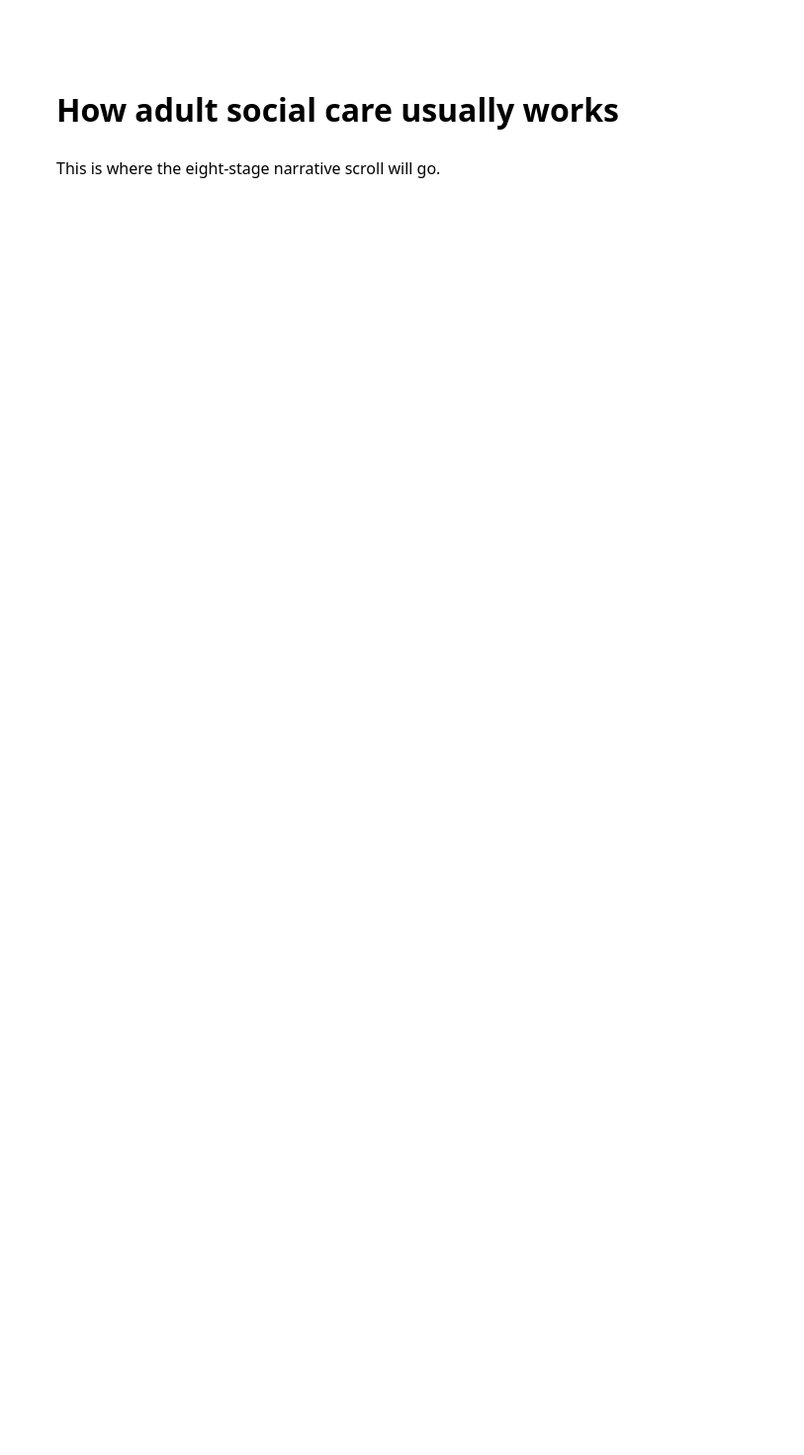
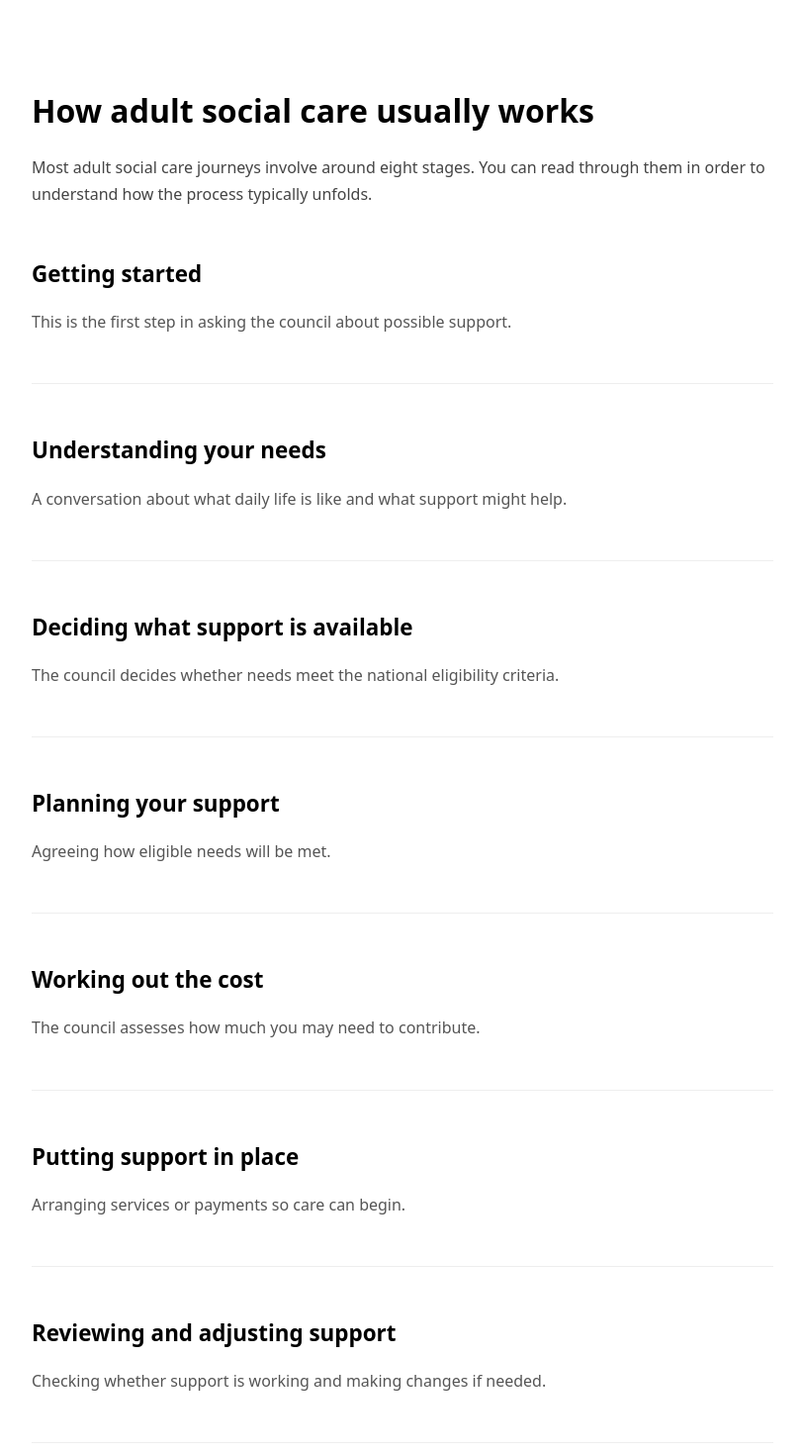
Before and after one commit to jsmt1984/adult-social-care-journey-prototype, a Next.js app: page /journey in a window 1280 px wide. Shown: the top 1470 px of the page at 99% size, without its empty margins (233-1046 px from the left). Before the commit the page ends 800 px from the top, so only its background shows below. Built offline with nearby package versions, Linux system fonts and the light colour scheme.

Commit message:
Update page.tsx

```diff
--- a/app/journey/page.tsx
+++ b/app/journey/page.tsx
@@ -1,14 +1,75 @@
+const stages = [
+  {
+    title: "Getting started",
+    summary: "This is the first step in asking the council about possible support."
+  },
+  {
+    title: "Understanding your needs",
+    summary: "A conversation about what daily life is like and what support might help."
+  },
+  {
+    title: "Deciding what support is available",
+    summary: "The council decides whether needs meet the national eligibility criteria."
+  },
+  {
+    title: "Planning your support",
+    summary: "Agreeing how eligible needs will be met."
+  },
+  {
+    title: "Working out the cost",
+    summary: "The council assesses how much you may need to contribute."
+  },
+  {
+    title: "Putting support in place",
+    summary: "Arranging services or payments so care can begin."
+  },
+  {
+    title: "Reviewing and adjusting support",
+    summary: "Checking whether support is working and making changes if needed."
+  },
+  {
+    title: "Raising concerns or questions",
+    summary: "How to raise issues, complaints, or safeguarding concerns."
+  }
+];
+
 export default function Journey() {
   return (
-    <main style={{
-      fontFamily: "system-ui, -apple-system, sans-serif",
-      padding: "4rem 2rem",
-      maxWidth: "700px",
-      margin: "0 auto",
-      lineHeight: 1.6
-    }}>
-      <h1>How adult social care usually works</h1>
-      <p>This is where the eight-stage narrative scroll will go.</p>
+    <main
+      style={{
+        fontFamily: "system-ui, -apple-system, sans-serif",
+        padding: "4rem 2rem",
+        maxWidth: "750px",
+        margin: "0 auto",
+        lineHeight: 1.7
+      }}
+    >
+      <h1 style={{ fontSize: "2rem", marginBottom: "1rem" }}>
+        How adult social care usually works
+      </h1>
+
+      <p style={{ marginBottom: "3rem", color: "#444" }}>
+        Most adult social care journeys involve around eight stages.
+        You can read through them in order to understand how the process
+        typically unfolds.
+      </p>
+
+      {stages.map((stage, index) => (
+        <section
+          key={index}
+          style={{
+            marginBottom: "3rem",
+            paddingBottom: "2rem",
+            borderBottom: "1px solid #eee"
+          }}
+        >
+          <h2 style={{ fontSize: "1.4rem", marginBottom: "0.5rem" }}>
+            {stage.title}
+          </h2>
+
+          <p style={{ color: "#555" }}>{stage.summary}</p>
+        </section>
+      ))}
     </main>
   );
 }
```
